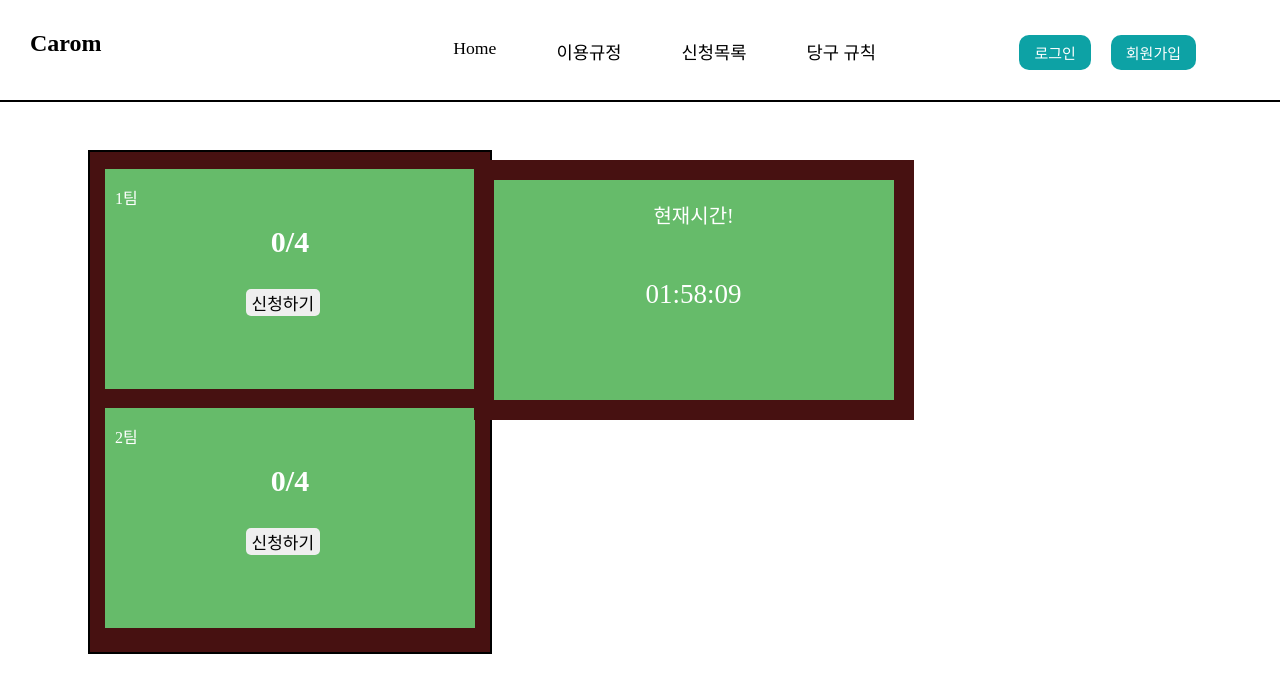
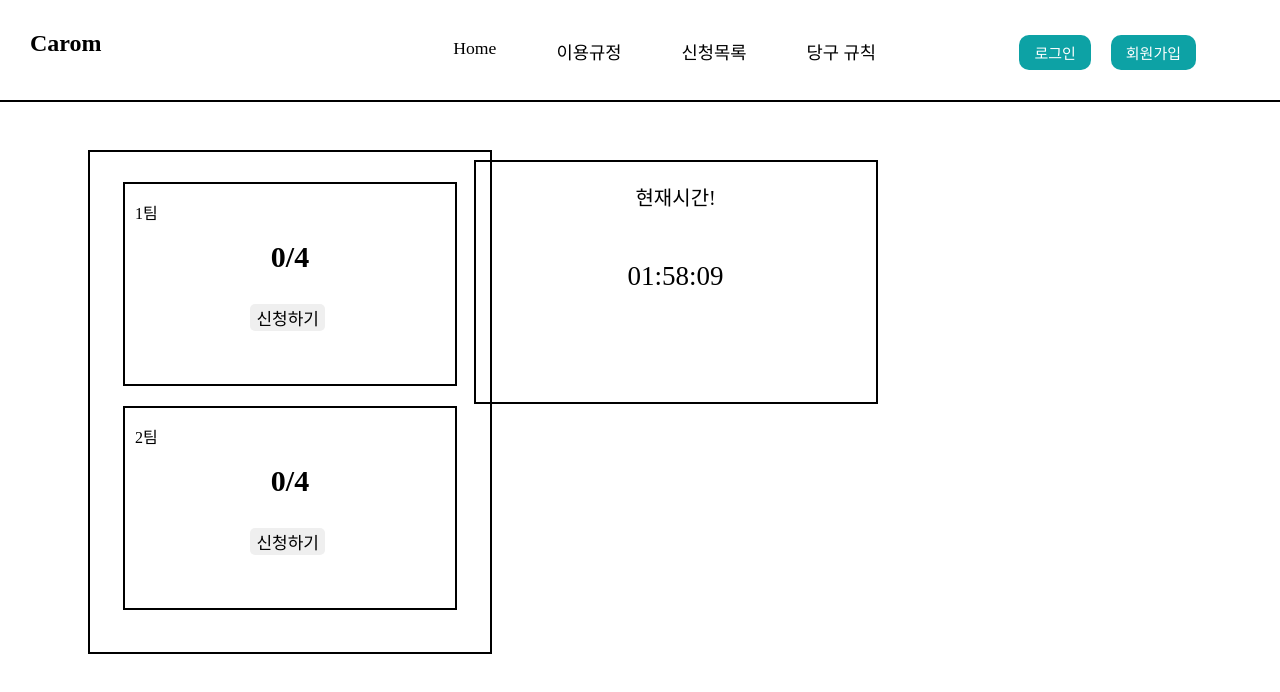
Before and after one commit to AZAAZATV/CaromFront, a React (Create React App) app in the folder carom/: page /home in a window 1280 px wide. Shown: the top 692 px of the page. Built offline with nearby package versions, Linux system fonts and the light colour scheme; a web font is replaced by a local one.

Commit message:
Revert "Dongwook"

```diff
--- a/carom/src/Components/Home.scss
+++ b/carom/src/Components/Home.scss
@@ -1,5 +1,4 @@
 .Home{
-    color:white;
     margin-top: 150px;
     h2{
         margin-top: 8px;
@@ -9,19 +8,17 @@
 }
 
 .join{
-    background-color: rgb(71, 17, 17);
     margin-left: 80px;
     border: 2px solid black;
     width: 400px;
     height: 500px;
 
     .oneteam{
-        background-color: #66bb6a;
-        margin-top: 15px;
-        margin-left: 13px;
-        width: 370px;
-        height: 220px;
-        border: 2px solid rgb(71, 17, 17);
+        margin-top: 30px;
+        margin-left: 33px;
+        width: 330px;
+        height: 200px;
+        border: 2px solid black;
         p{
             margin-left: 10px;
         }
@@ -42,12 +39,11 @@
     }
 
     .twoteam{
-        background-color: #66bb6a;;
-        margin-top: 15px;
-        margin-left: 13px;
-        width: 370px;
-        height: 220px;
-        border: 2px solid rgb(71, 17, 17);
+        margin-top: 20px;
+        margin-left: 33px;
+        width: 330px;
+        height: 200px;
+        border: 2px solid black;
         p{
             margin-left: 10px;
         }
@@ -70,13 +66,12 @@
 }
 
 .rule {
-    background-color: #66bb6a;
     position: absolute;
     top: 20%;
     left: 37%;
     width: 400px;
-    height: 220px;
-    border: 20px solid  rgb(71, 17, 17);
+    height: 240px;
+    border: 2px solid black;
     p {
         text-align: center;
         font-size: 20px;
--- a/carom/src/Components/Notice.js
+++ b/carom/src/Components/Notice.js
@@ -1,6 +1,5 @@
 import React from "react";
 import './Notice.scss';
-import Snow from "./Snow";
 
 function Notice() {
     return <div className="Notice">
--- a/carom/src/Components/Notice.scss
+++ b/carom/src/Components/Notice.scss
@@ -1,8 +1,7 @@
 .Notice {
-    background-color: #66bb6a;
     margin-left: 1070px;
     margin-top: -527px;
-    border: 20px solid rgb(71, 17, 17);
+    border: 2px solid black;
     width: 400px;
     height: 500px;
     position: fixed;
--- a/carom/src/Components/Snow.js
+++ /dev/null
@@ -1,10 +0,0 @@
-import React from "react";
-import './Snow.scss';
-
-function Snow() {
-    return <div className="Snow">
-
-    </div>;
-}
-
-export default Snow;
```
Also changed, not shown: carom/src/Components/Snow.scss (deleted), carom/src/Components/light.png (deleted).
